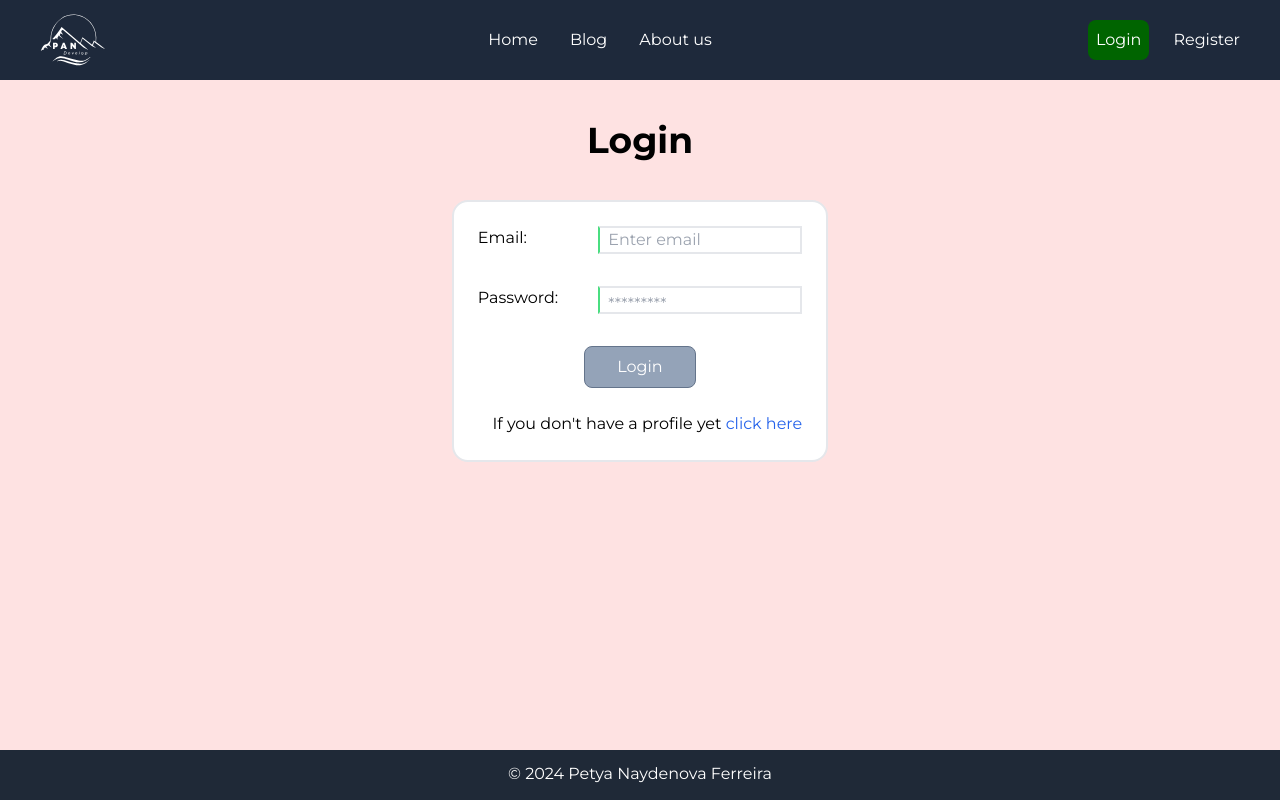
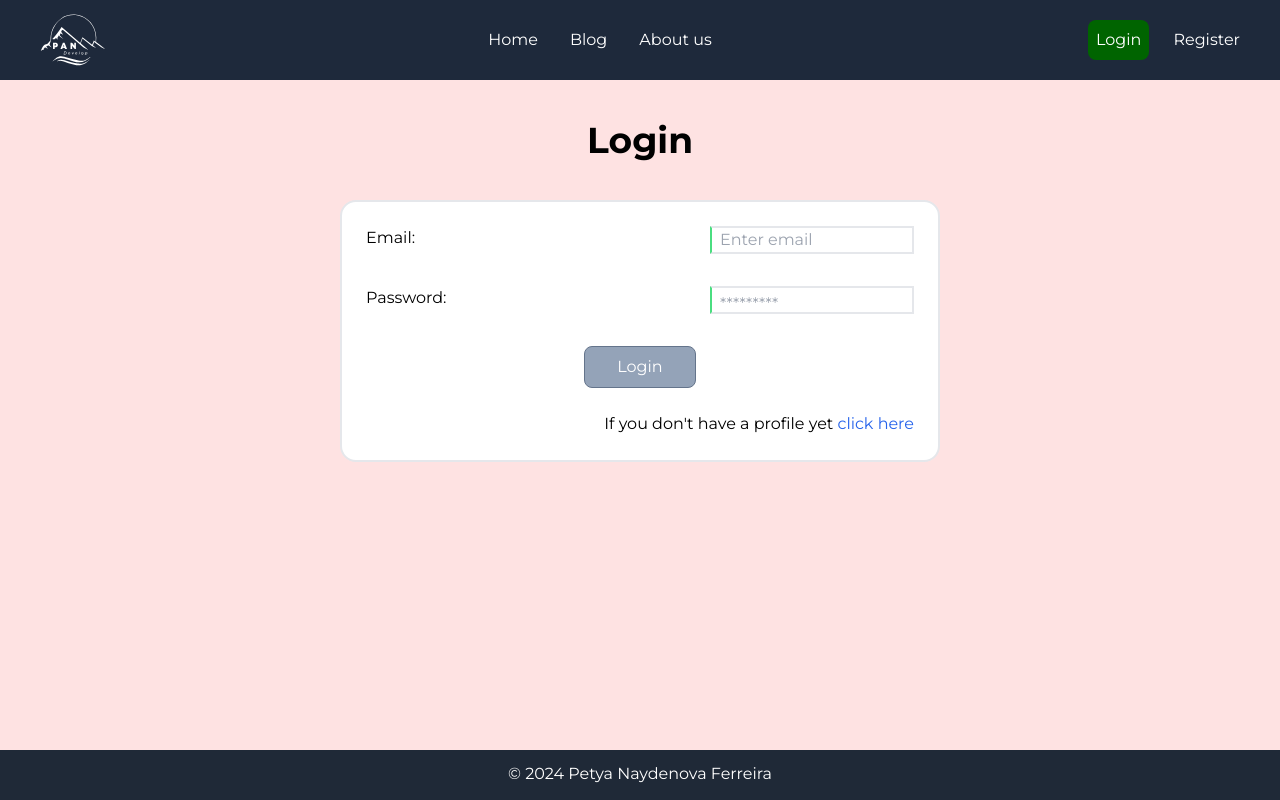
Before and after one commit to PetyaFerreiraDeveloper/journal, an Angular app: page /auth/login in a window 1280 px wide. Built offline with nearby package versions, Linux system fonts and the light colour scheme.

Commit message:
style-edit forms widths

```diff
--- a/src/app/journal/edit-entry/edit-entry.component.html
+++ b/src/app/journal/edit-entry/edit-entry.component.html
@@ -2,7 +2,7 @@
   <h2 class="text-center font-bold text-4xl">Edit your journal entry</h2>
 
   <form
-    class="min-w-[350px] md:w-[500px] flex flex-col justify-center border-2 gap-y-6 py-20 md:px-6 bg-white"
+    class="min-w-[350px] md:w-[600px] flex flex-col justify-center border-2 gap-y-6 py-20 px-2 md:px-6 bg-white"
     [formGroup]="form"
     (ngSubmit)="saveEntryHandler()"
   >
--- a/src/app/user/login/login.component.html
+++ b/src/app/user/login/login.component.html
@@ -2,7 +2,7 @@
   <h2 class="text-center text-4xl font-bold">Login</h2>
 
   <form
-    class="flex flex-col justify-center border-2 rounded-2xl m-auto gap-y-6 p-6 bg-white"
+    class="flex flex-col justify-center border-2 rounded-2xl m-auto gap-y-6 p-6 md:w-[600px] bg-white"
     #form="ngForm"
     (ngSubmit)="loginHandler(form)"
   >
--- a/src/app/user/logout/logout.component.html
+++ b/src/app/user/logout/logout.component.html
@@ -1,7 +1,7 @@
 <div
   class="flex flex-col border-2 gap-y-10 px-6 py-20 bg-white rounded-2xl mt-20 md:w-2/3 mx-2 md:mx-auto"
 >
-  <h2 class="text-3xl font-bold">Are you sure you want to logout?</h2>
+  <h2 class="text-2xl font-bold text-center">Are you sure you want to logout?</h2>
   <div class="flex gap-x-3 justify-end">
     <button
       class="rounded-lg border-[1px] bg-orange-500 border-orange-600 px-8 py-2 text-white"
--- a/src/app/user/register/register.component.html
+++ b/src/app/user/register/register.component.html
@@ -2,7 +2,7 @@
   <h2 class="text-center font-bold text-4xl">Register</h2>
 
   <form
-    class="flex flex-col border-2 rounded-2xl gap-y-6 p-6 bg-white"
+    class="flex flex-col border-2 rounded-2xl gap-y-6 p-6 bg-white md:w-[600px]"
     [formGroup]="form"
     (ngSubmit)="register()"
   >
```
